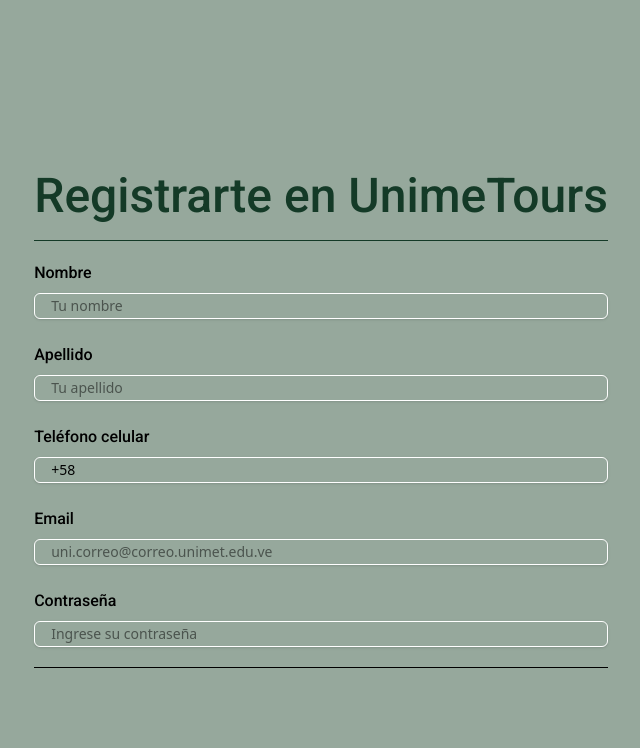
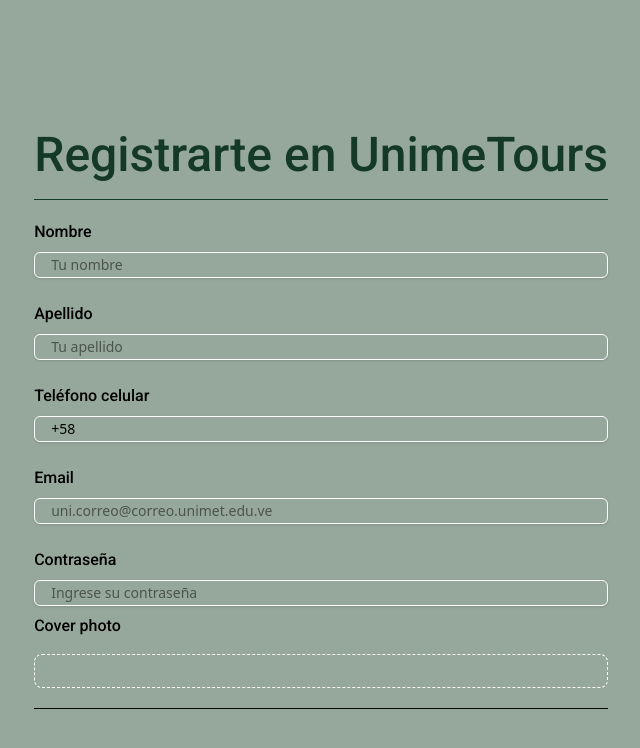
Before and after one commit to samantha-castro-rajbe05/Proyecto-UnimeTours-Castro-Correa-y-Vizcarrondo, a React (Vite) app: page /signup in a window 1280 px wide. Shown: the top 748 px of the page, without its empty margins (319-959 px from the left). Built offline with nearby package versions, Linux system fonts and the light colour scheme.

Commit message:
registrarse - NO TERMINADO, NO TOCAR

```diff
--- a/src/js/components/login-signup/signup.jsx
+++ b/src/js/components/login-signup/signup.jsx
@@ -80,7 +80,7 @@
                 <div>
                     <Label title="Email" htmlFor="email"/>
                     <input
-                    type="text"
+                    type="email"
                     name="email"
                     placeholder='uni.correo@correo.unimet.edu.ve'
                     className="block w-full rounded-md border border-white py-0.5 text-black rounded-[20px] shadow-sm outline-white sm:text-sm sm-leading-6 px-4"
@@ -91,7 +91,15 @@
                 </div>
                 <div>
                     <Label title="Contraseña" htmlFor="contraseña"/>
-                    <input type="text" name="contraseña" placeholder='Ingrese su contraseña' className="block w-full rounded-md border border-white py-0.5 text-black rounded-[20px] shadow-sm outline-white sm:text-sm sm-leading-6 px-4"/>
+                    <input type="password" name="contraseña" placeholder='Ingrese su contraseña' className="block w-full rounded-md border border-white py-0.5 text-black rounded-[20px] shadow-sm outline-white sm:text-sm sm-leading-6 px-4"/>
+                    <div className='mt-2 flex items-center gap-x-3'>
+                        <div className='flex-1'>
+                            <Label title="Cover photo"/>
+                            <div className='mt-2 flex items-center justify-center border border-dashed py-4 px-6 rounded-lg border-white'>
+                                <div></div>
+                            </div>
+                        </div>
+                    </div>
                 </div>
             </div>
           </div>
```
